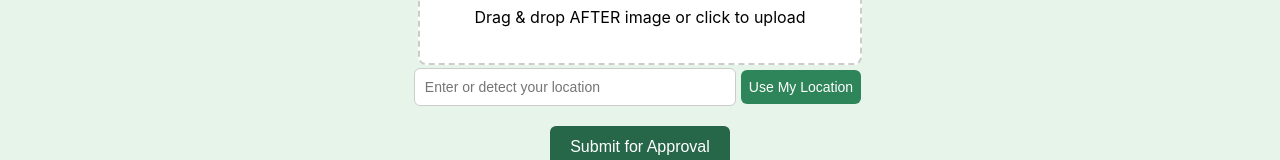
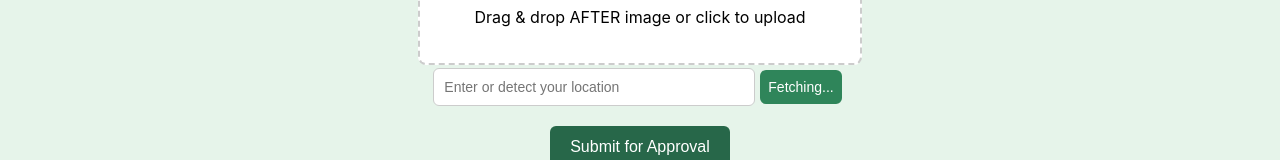
Before and after one commit to fanuel-spectre/green-credit, a React (Create React App) app: page /planttrees in a window 1280 px wide. Shown: the part 276-436 px from the top of the page. Built offline with nearby package versions, Linux system fonts and the light colour scheme; no server answers.

Commit message:
location3

```diff
--- a/src/components/PlantTrees.js
+++ b/src/components/PlantTrees.js
@@ -346,9 +346,9 @@ function PlantTrees() {
       <button
         style={responsiveStyles.gpsButton}
         onClick={fetchCurrentLocation}
-        disabled={fetchingLocation}
+        disabled={fetchCurrentLocation}
       >
-        {fetchingLocation ? "Fetching..." : "Use My Location"}
+        {fetchCurrentLocation ? "Fetching..." : "Use My Location"}
       </button>
 
       <br />
```
